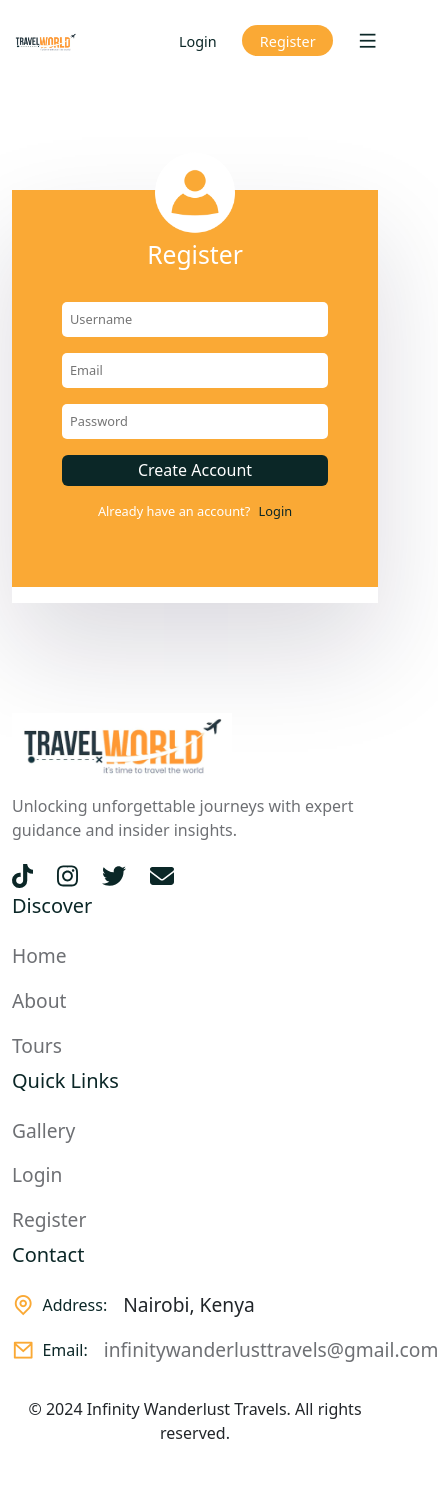
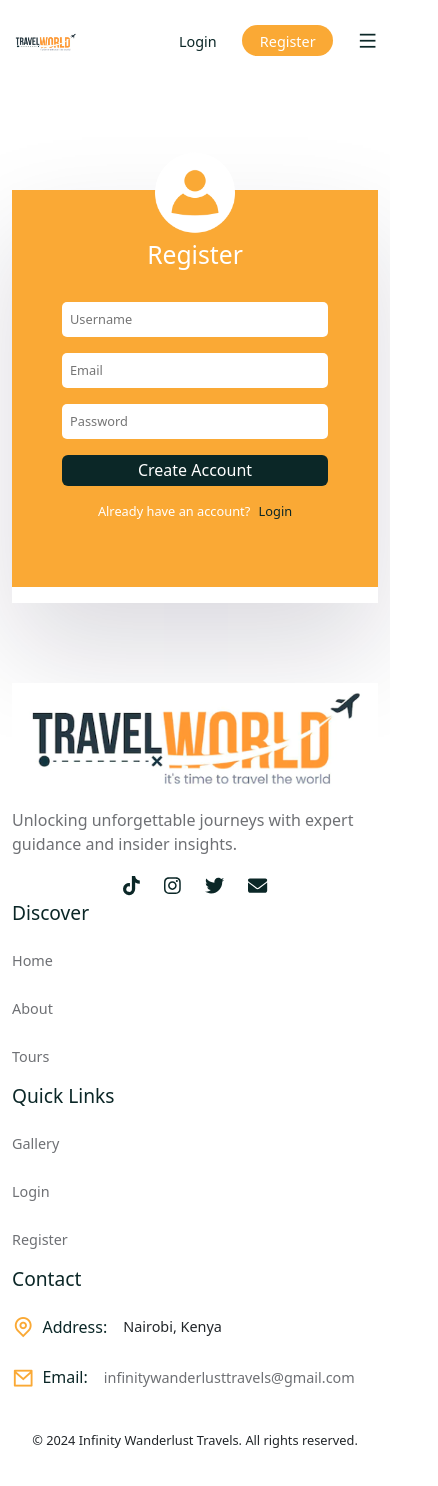
Before and after one commit to BM-Ghost/infinity-wanderlust, a React (Create React App) app in the folder frontend/: page /register in a window 390 px wide. Shown: the top 1486 px of the page, 438 px wide, since content can reach past the window. Built offline with nearby package versions, Linux system fonts and the light colour scheme; a web font is replaced by a local one.

Commit message:
footer arranged in minimal screens

```diff
--- a/frontend/src/components/Footer/footer.css
+++ b/frontend/src/components/Footer/footer.css
@@ -13,6 +13,12 @@
    font-size: 1rem;
 }
 
+.social__link {
+   display: flex;
+   flex-wrap: wrap;
+   gap: 10px;
+}
+
 .social__link span a {
    text-decoration: none;
    color          : var(--heading-color);
@@ -22,6 +28,15 @@
 .footer__link-title {
    color        : var(--heading-color);
    margin-bottom: 1rem;
+}
+
+.footer__quick-links {
+   padding-left: 0;
+   list-style: none;
+}
+
+.footer__quick-links li {
+   margin-bottom: 0.5rem;
 }
 
 .footer__quick-links li a {
@@ -47,7 +62,87 @@
    font-size: 1.2rem;
 }
 
+.footer__bottom {
+   margin-top: 20px;
+}
+
+.footer__bottom p {
+   font-size: 1.2rem;
+}
+
+/* Media Queries for Responsive Design */
+@media (max-width: 992px) {
+   .footer .logo img {
+      width: 80%;
+   }
+
+   .social__link span a {
+      font-size: 1.2rem;
+   }
+
+   .footer__quick-links li a {
+      font-size: 1rem;
+   }
+
+   .footer__quick-links p {
+      font-size: 1rem;
+   }
+
+   .footer__bottom p {
+      font-size: 1.1rem;
+   }
+}
+
+@media (max-width: 768px) {
+   .footer {
+      padding-top: 50px;
+      padding-bottom: 20px;
+   }
+
+   .footer .logo img {
+      width: 100%;
+   }
+
+   .social__link {
+      justify-content: center;
+   }
+
+   .footer__bottom p {
+      font-size: 0.9rem;
+   }
+}
+
+@media (max-width: 576px) {
+   .footer {
+      padding-top: 40px;
+      padding-bottom: 15px;
+   }
+
+   .footer__link-title {
+      font-size: 1.2rem;
+   }
+
+   .footer__quick-links li a {
+      font-size: 0.9rem;
+   }
+
+   .footer__quick-links p {
+      font-size: 0.9rem;
+   }
+
+   .footer__bottom p {
+      font-size: 0.8rem;
+   }
+}
+
 .copyright {
    color    : var(--text-color);
    font-size: 1.2rem;
 }
+
+/* Media Queries for Responsive Design */
+@media (max-width: 576px) {
+   .copyright {
+      font-size: 0.8rem;
+   }
+}
```
